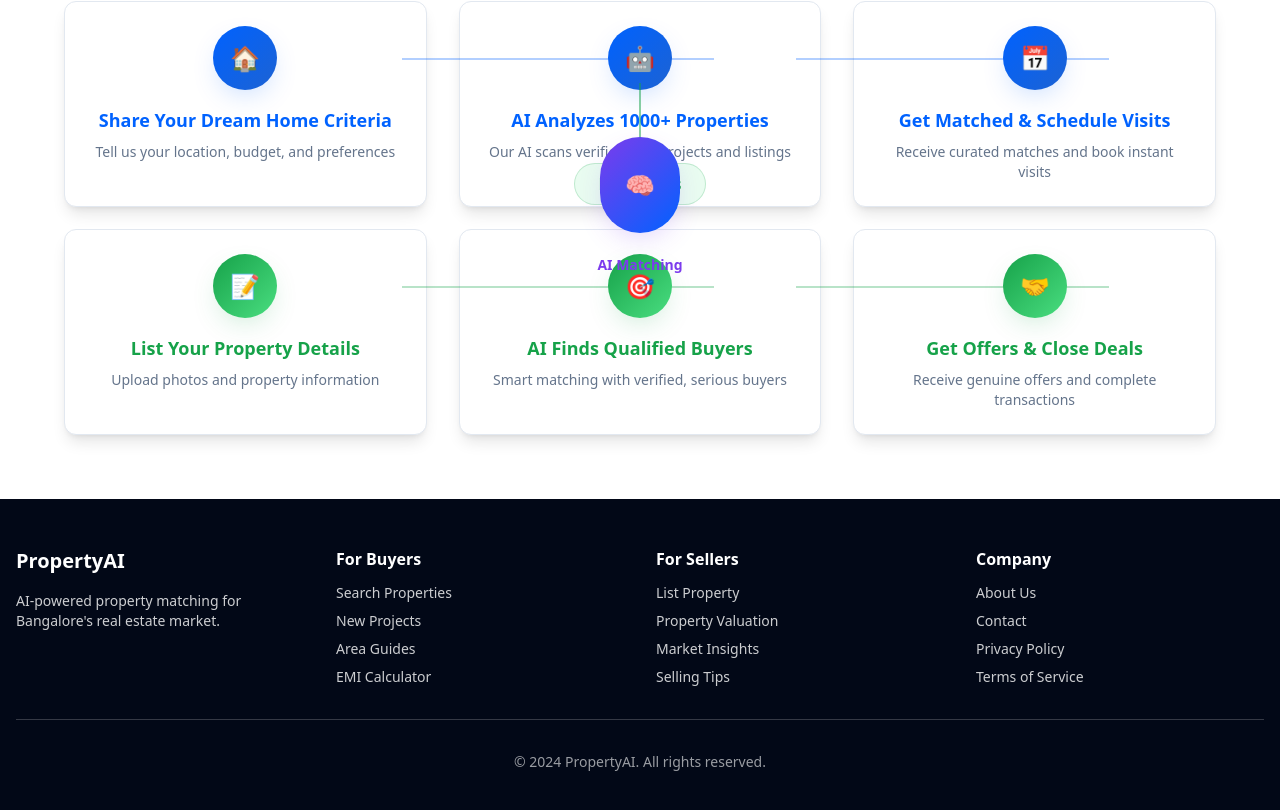
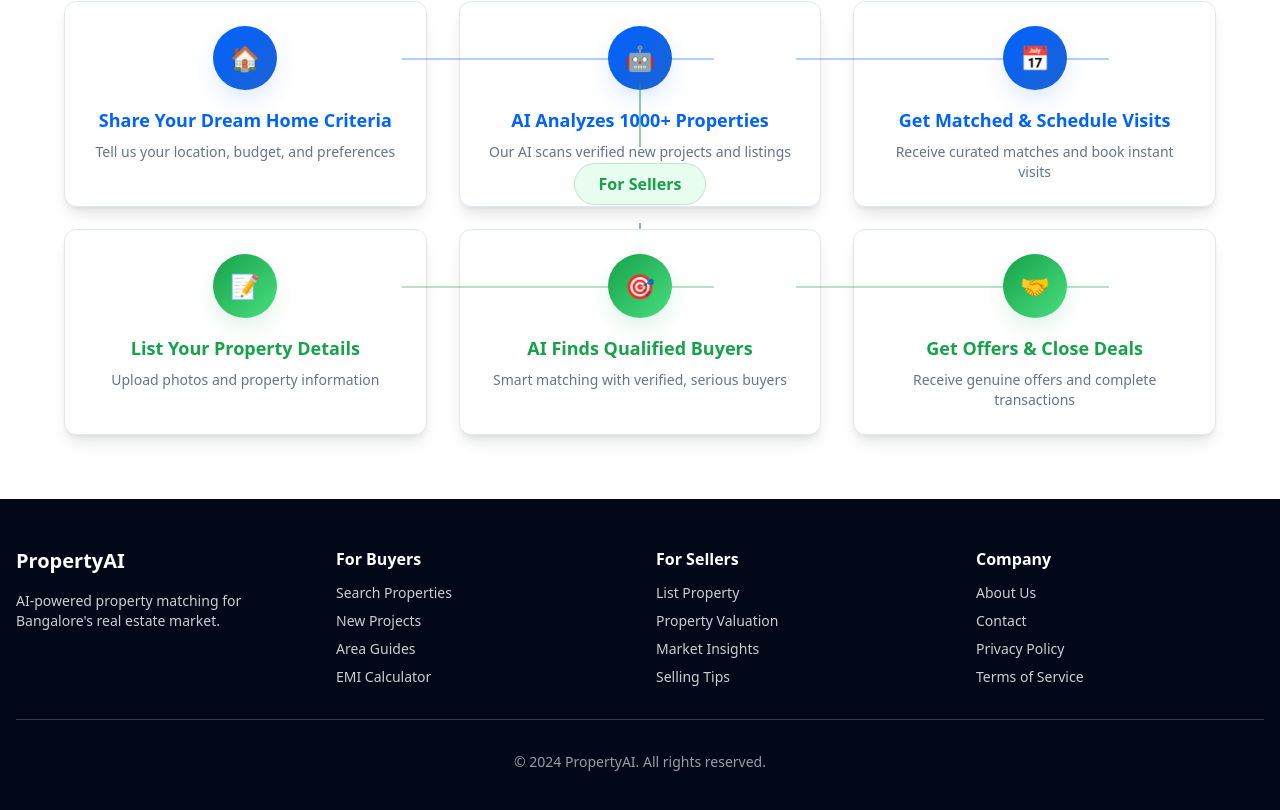
Before and after one commit to zevara-homes/bangalore-property-match, a React (Vite) app: page / in a window 1280 px wide. Shown: the part 2387-3197 px from the top of the page. Built offline with nearby package versions, Linux system fonts and the light colour scheme.

Commit message:
Visual edit in Lovable
Edited UI in Lovable

```diff
--- a/src/components/HowItWorks.tsx
+++ b/src/components/HowItWorks.tsx
@@ -43,12 +43,8 @@ export const HowItWorks = () => {
           <div className="relative min-h-[600px] lg:min-h-[500px]">
             {/* Central AI Hub */}
             <div className="absolute left-1/2 top-1/2 transform -translate-x-1/2 -translate-y-1/2 z-20">
-              <div className="w-20 h-20 lg:w-24 lg:h-24 rounded-full bg-ai-gradient flex items-center justify-center shadow-ai my-[10px] py-[10px] px-[10px] max-w-20 ">
-                <div className="text-xl lg:text-2xl">🧠</div>
-              </div>
-              <div className="absolute -bottom-8 left-1/2 transform -translate-x-1/2 text-sm font-semibold text-ai-primary whitespace-nowrap">
-                AI Matching
-              </div>
+
+
             </div>
 
             {/* Buyer Path (Top) */}
```
